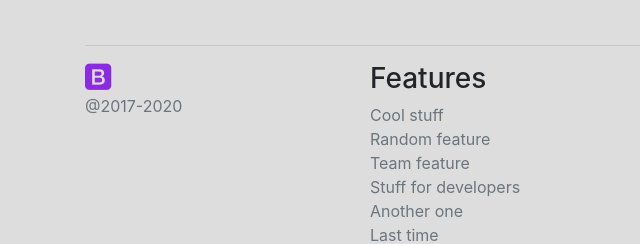
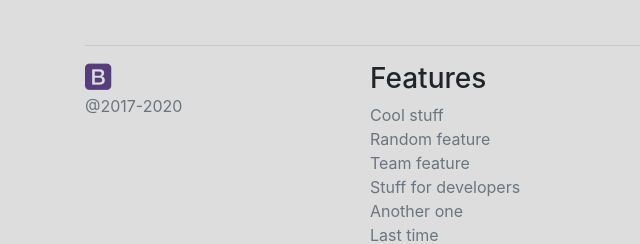
Before and after one commit to mohammed-samir0/Bootstrap, a plain HTML site: page index.html in a window 1280 px wide. Shown: the part 569-813 px from the top of the page, 0-640 px from the left. Drawn offline with Linux system fonts and the light colour scheme.

Commit message:
replace color of icon

```diff
--- a/css/style.css
+++ b/css/style.css
@@ -9,6 +9,6 @@
 i
 {
     font-size: 30px;
-    color: blueviolet;
+    color: #563D7C;
 
 }
```
